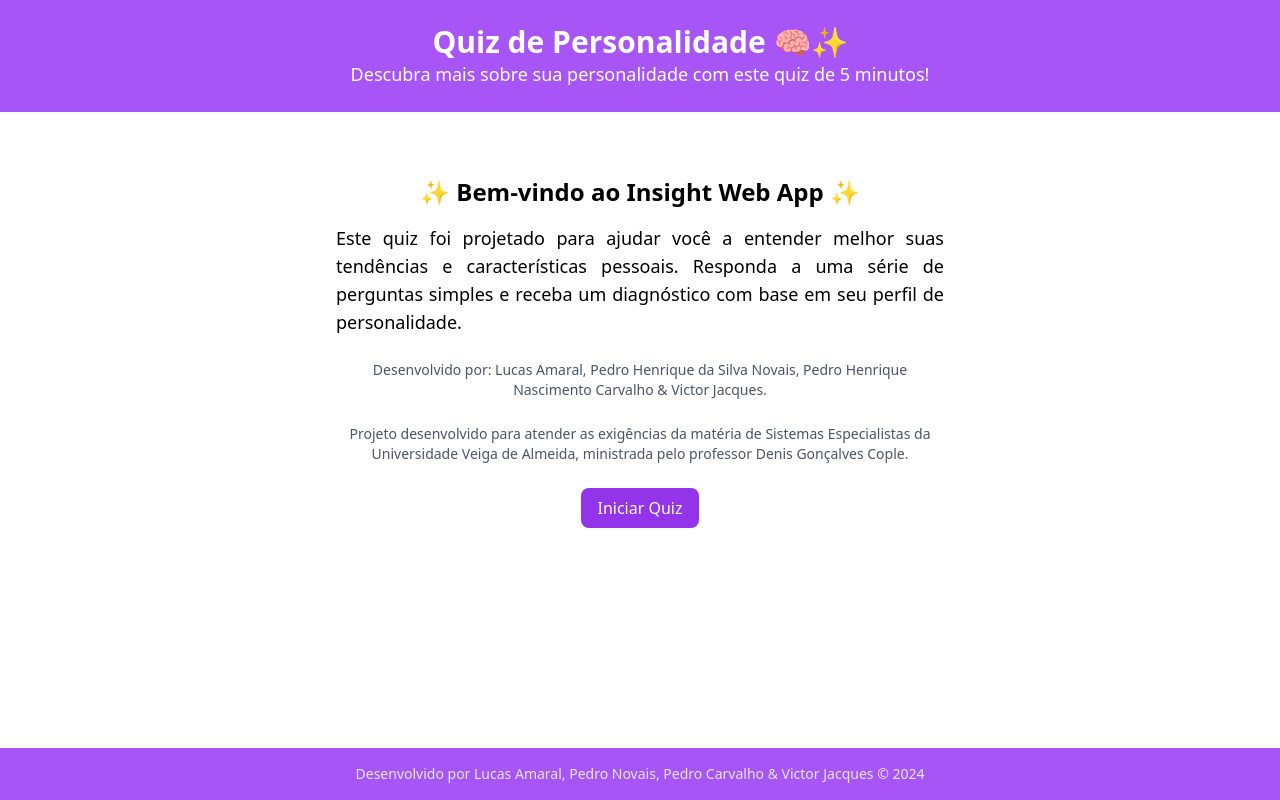
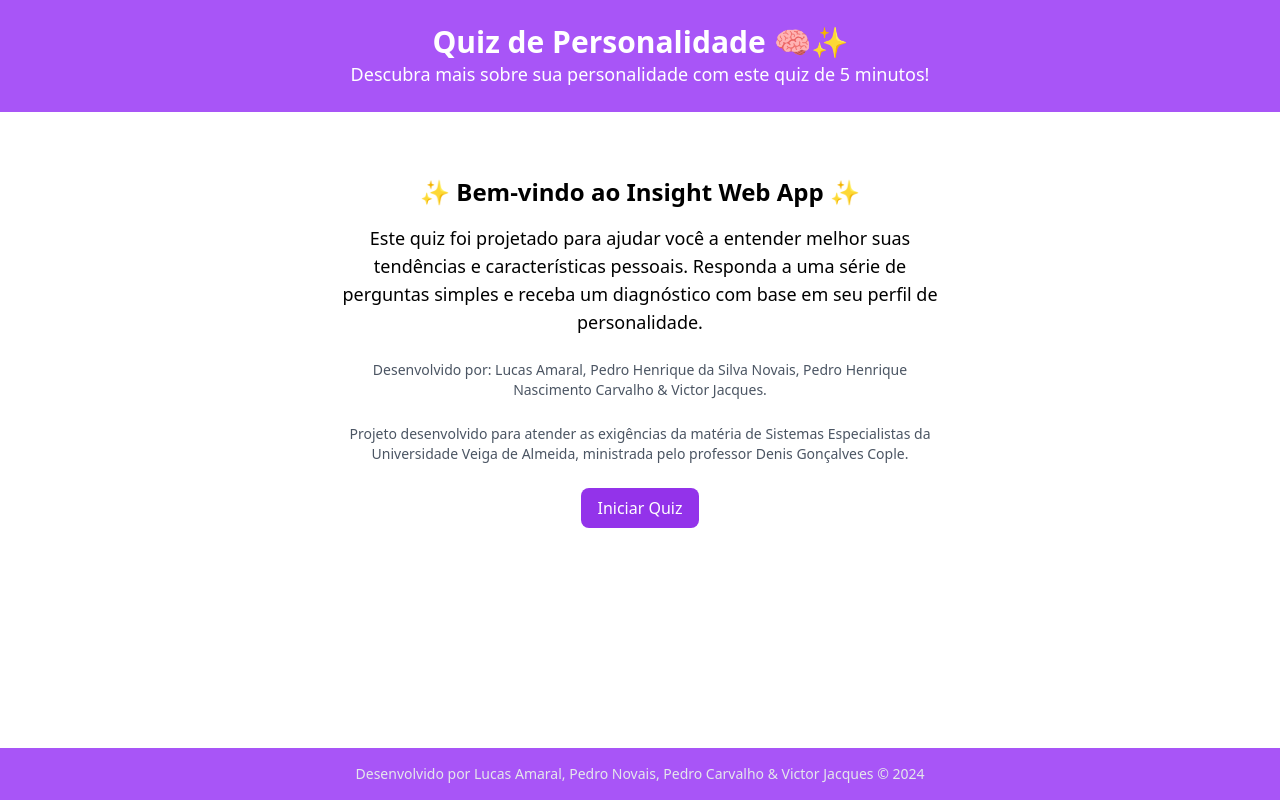
Before and after one commit to PedroSmaxY/insight-web-app, a React (Vite) app: page / in a window 1280 px wide. Built offline with nearby package versions, Linux system fonts and the light colour scheme.

Commit message:
Remove unnecessary text justification from paragraph in Intro component

```diff
--- a/src/components/Intro.jsx
+++ b/src/components/Intro.jsx
@@ -6,7 +6,7 @@
       <h2 className="text-2xl font-semibold mb-4">
         &#10024; Bem-vindo ao Insight Web App &#10024;
       </h2>
-      <p className="text-lg mb-6 text-justify">
+      <p className="text-lg mb-6">
         Este quiz foi projetado para ajudar você a entender melhor suas
         tendências e características pessoais. Responda a uma série de perguntas
         simples e receba um diagnóstico com base em seu perfil de personalidade.
```
